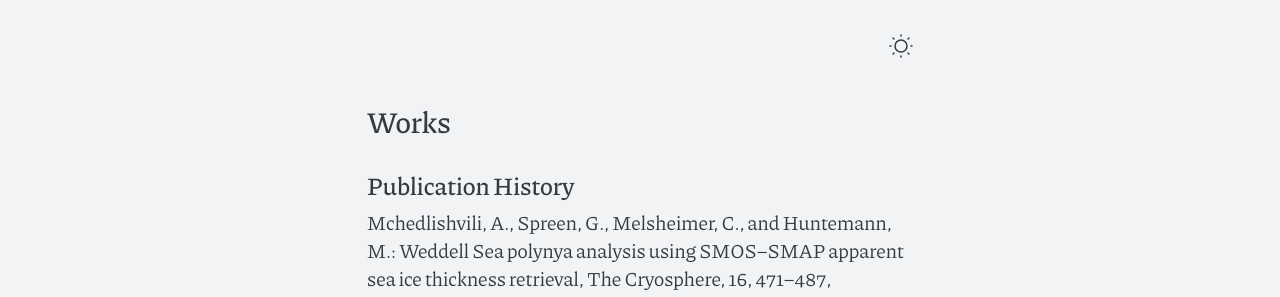
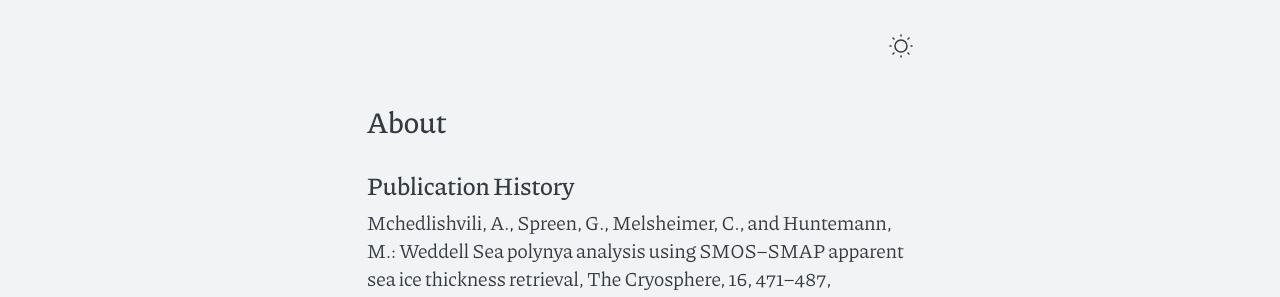
Before and after one commit to Alex-Mchedlishvili/Alex-Mchedlishvili.github.io, a Jekyll site: the page built from index.md, in a window 1280 px wide. Shown: the part 903-1200 px from the top of the page. Built offline with Jekyll 4.4.1, drawn with Linux system fonts in a browser that asks for light colours.

Commit message:
Update index.md

```diff
--- a/index.md
+++ b/index.md
@@ -3,7 +3,7 @@ layout: home
 title: Home
 ---
 
-# Works
+# About
 
 ## Publication History
 Mchedlishvili, A., Spreen, G., Melsheimer, C., and Huntemann, M.: Weddell Sea polynya analysis using SMOS–SMAP apparent sea ice thickness retrieval, The Cryosphere, 16, 471–487, [https://doi.org/10.5194/tc-16-471-2022](https://doi.org/10.5194/tc-16-471-2022), 2022.
```
